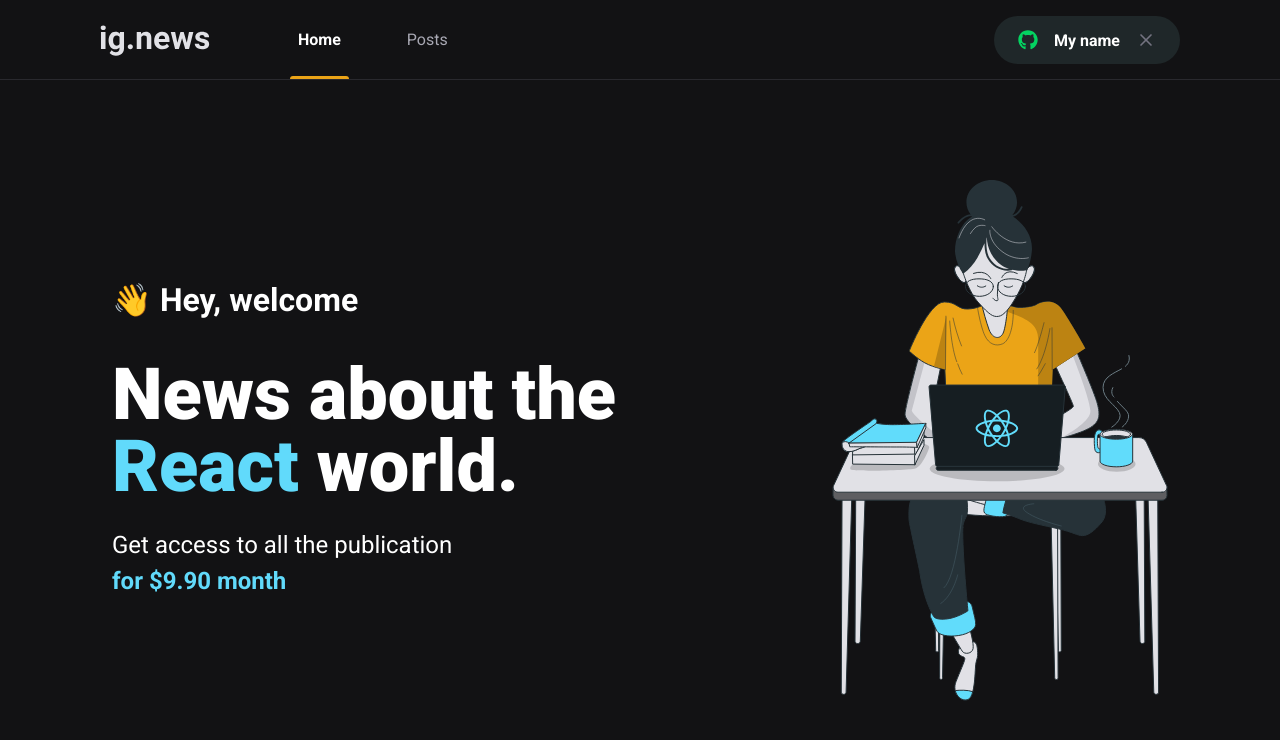
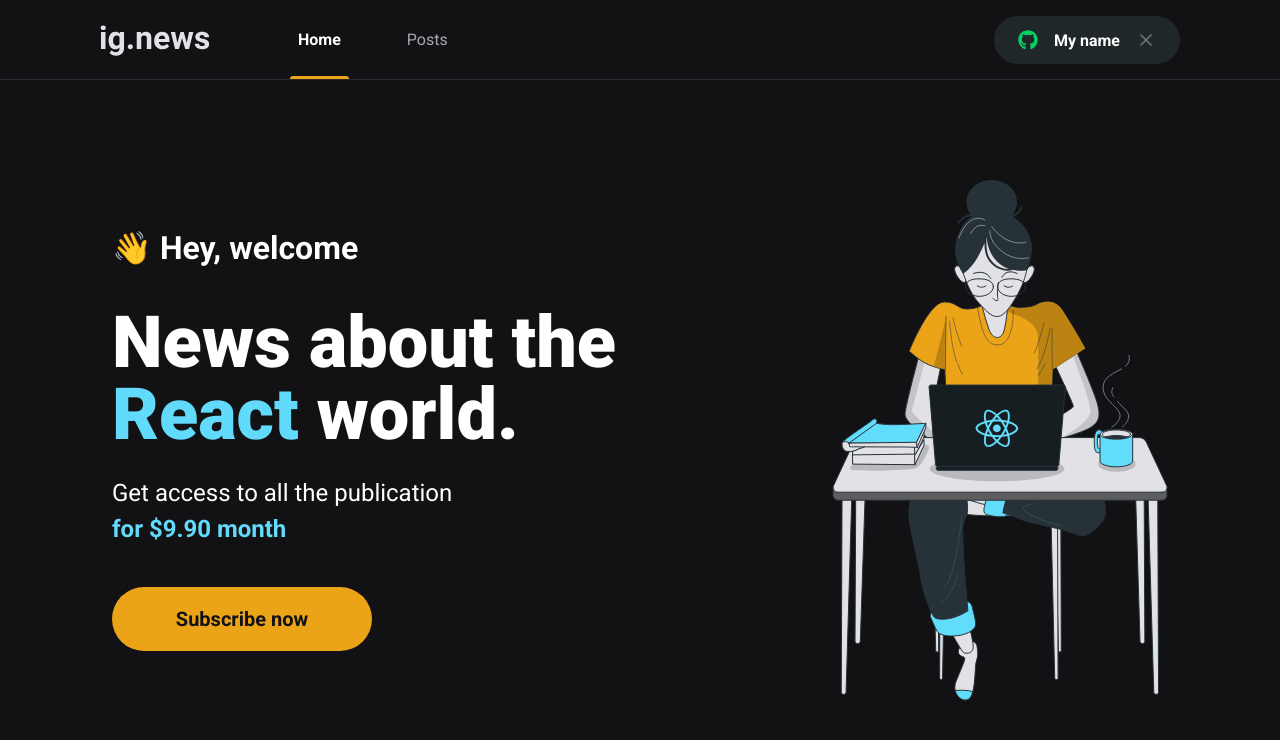
Before and after one commit to GabrielBritoAlmeida/ignews, a Next.js app: page / in a window 1280 px wide. Shown: the top 740 px of the page. Built offline with nearby package versions, Linux system fonts and the light colour scheme.

Commit message:
feat: component subscribe-button

```diff
--- /dev/null
+++ b/src/components/SubscribeButton/index.tsx
@@ -0,0 +1,9 @@
+import styles from "./styles.module.scss";
+
+export function SubscribeButton() {
+  return (
+    <button type="button" className={styles.subscribeButton}>
+      Subscribe now
+    </button>
+  );
+}
--- /dev/null
+++ b/src/components/SubscribeButton/styles.module.scss
@@ -0,0 +1,20 @@
+.subscribeButton {
+  width: 260px;
+  height: 6.4rem;
+  border: 0;
+  border-radius: 3.2rem;
+  background-color: var(--yellow-500);
+  color: var(--gray-900);
+  font-size: 2rem;
+  font-weight: bold;
+
+  display: flex;
+  align-items: center;
+  justify-content: center;
+
+  transition: filter 0.2s;
+
+  &:hover {
+    filter: brightness(0.8);
+  }
+}
--- a/src/templates/Home/index.tsx
+++ b/src/templates/Home/index.tsx
@@ -1,6 +1,7 @@
 import styles from "./styles.module.scss";
 
 import Head from "next/head";
+import { SubscribeButton } from "components/SubscribeButton";
 
 export function HomeTemplate() {
   return (
@@ -21,6 +22,8 @@
             Get access to all the publication <br />
             <span>for $9.90 month</span>
           </p>
+
+          <SubscribeButton />
         </section>
 
         <img src="/images/avatar.svg" alt="Girl coding" />
--- a/src/templates/Home/styles.module.scss
+++ b/src/templates/Home/styles.module.scss
@@ -38,4 +38,8 @@
       font-weight: bold;
     }
   }
+
+  button {
+    margin-top: 4rem;
+  }
 }
```
